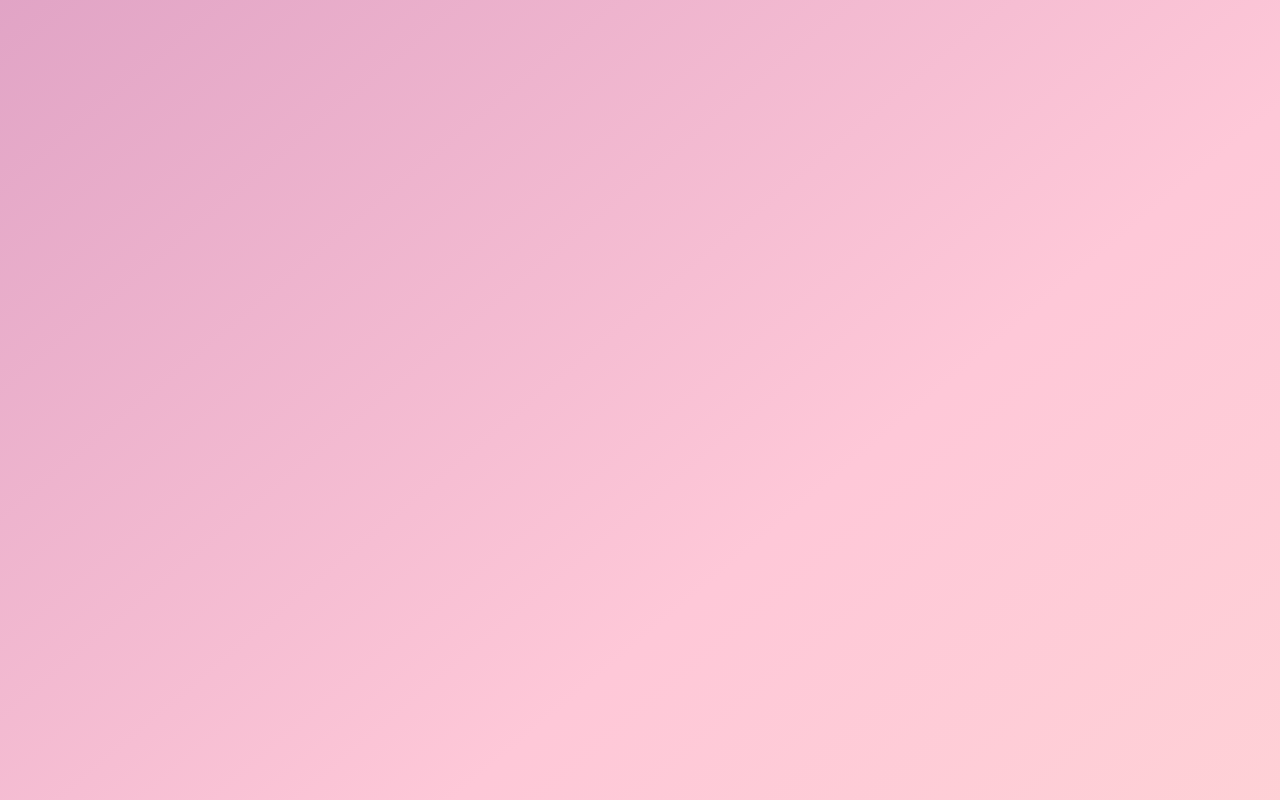
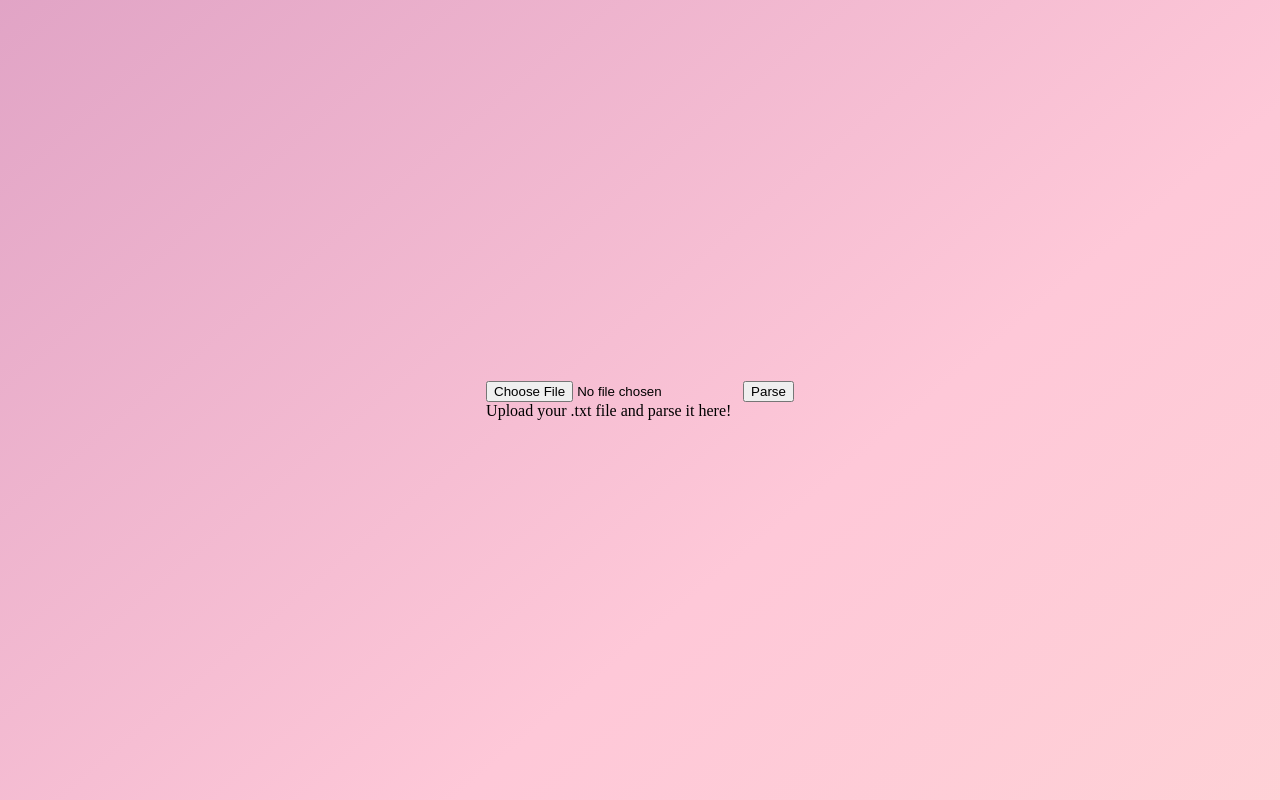
Before and after one commit to s6yxq/SuperFurryCDN, a plain HTML site: page parser.html in a window 1280 px wide. Drawn offline with Linux system fonts and the light colour scheme; files that its build step writes are made by us from their sources.

Commit message:
Update parser.html

```diff
--- a/parser.html
+++ b/parser.html
@@ -6,9 +6,15 @@
     <meta name="viewport" content="width=device-width, initial-scale=1.0">
     <title>Im not a skid, but i like to do what they do.</title>
     <link rel="shortcut icon" href="images/milk-bottle.png" type="image/x-icon">
-    <link rel="stylesheet" href="style.css">
+    <link rel="stylesheet" href="parser/style.css">
 </head>
 <body>
-
+    <div class="cookies">
+        <form action="/parsecookies" method="post" enctype="multipart/form-data">
+            <input type="file" name="cookies" id="cookies">
+            <input type="submit" id="parse-btn" value="Parse">
+        </form>
+        <span id="info">Upload your .txt file and parse it here!</span>
+    </div>
 </body>
 </html>
```
